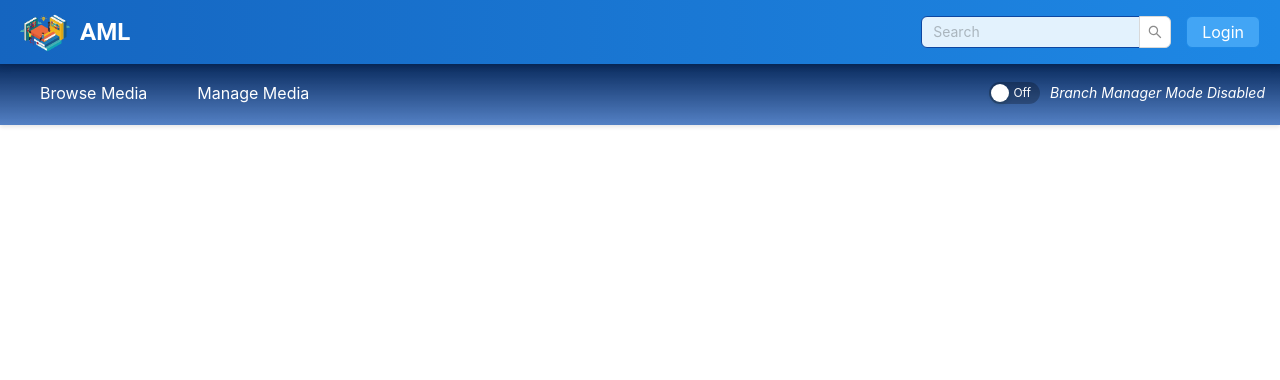
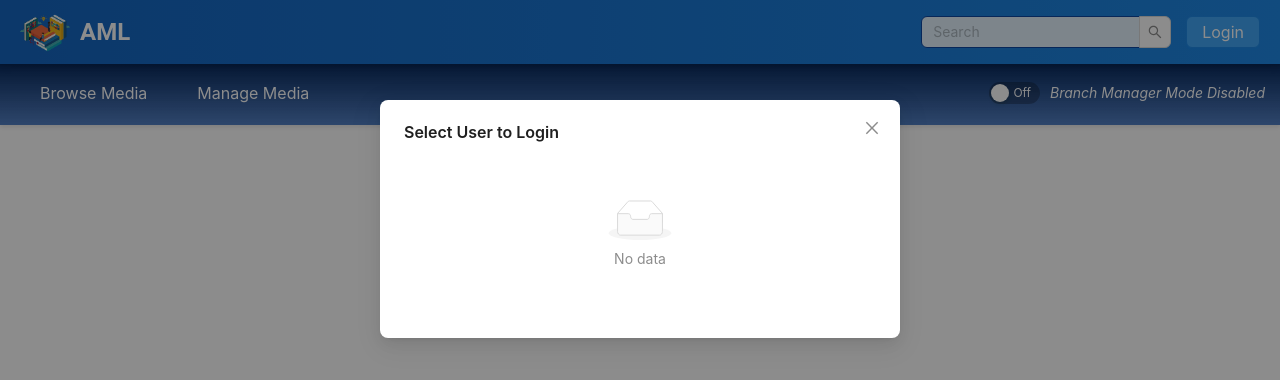
Before and after one commit to musicjoe12/Group30AML, a React (Create React App) app in the folder libary-management-system/: page / in a window 1280 px wide. Both pictures are taken after a click on the button "Login". Shown: the top 380 px of the page. Built offline with nearby package versions, Linux system fonts and the light colour scheme.

Commit message:
added login modal with list

```diff
--- a/libary-management-system/src/Components/Navbar.js
+++ b/libary-management-system/src/Components/Navbar.js
@@ -1,5 +1,5 @@
 import React, { useState, useEffect } from 'react';
-import { Layout, Input, Menu, Button, Switch } from 'antd';
+import { Layout, Input, Menu, Button, Switch, Modal, Form, List, Avatar, Input as AntInput } from 'antd';
 import '../CSS/navbar.css'; // Custom CSS file
 
 // Assets
@@ -24,6 +24,28 @@ function Navbar() {
     localStorage.setItem('sliderState', checked); // Save state to localStorage
   };
 
+  //Login
+
+  const [isModalVisible, setIsModalVisible] = useState(false);
+
+  const showModal = () => {
+    setIsModalVisible(true);
+  };
+
+  const handleCancel = () => {
+    setIsModalVisible(false);
+  };
+
+
+  const handleLogin = (values) => {
+
+    setIsModalVisible(false);
+  };
+
+  // User data source
+
+  const users = [];
+
   return (
     <Layout>
       {/* Top Navbar */}
@@ -44,7 +66,7 @@ function Navbar() {
               className="navbar-search"
               style={{ width: 250 }}
             />
-            <Button type="primary" className="navbar-login">
+            <Button type="primary" className="navbar-login" onClick={showModal}>
               Login
             </Button>
           </div>
@@ -82,6 +104,27 @@ function Navbar() {
     </span>
   </div>
 </div>
+
+{/* Login Modal */}
+<Modal
+        title="Select User to Login"
+        visible={isModalVisible}
+        onCancel={handleCancel}
+        footer={null}
+      >
+        <List
+          itemLayout="horizontal"
+          dataSource={users}
+          renderItem={(user) => (
+            <List.Item onClick={() => handleLogin(user)} className="user-item">
+              <List.Item.Meta
+                avatar={<Avatar src={user.avatar} />}
+                title={<a href="#">{user.name}</a>}
+              />
+            </List.Item>
+          )}
+        />
+      </Modal>
     </Layout>
   );
 }
```
